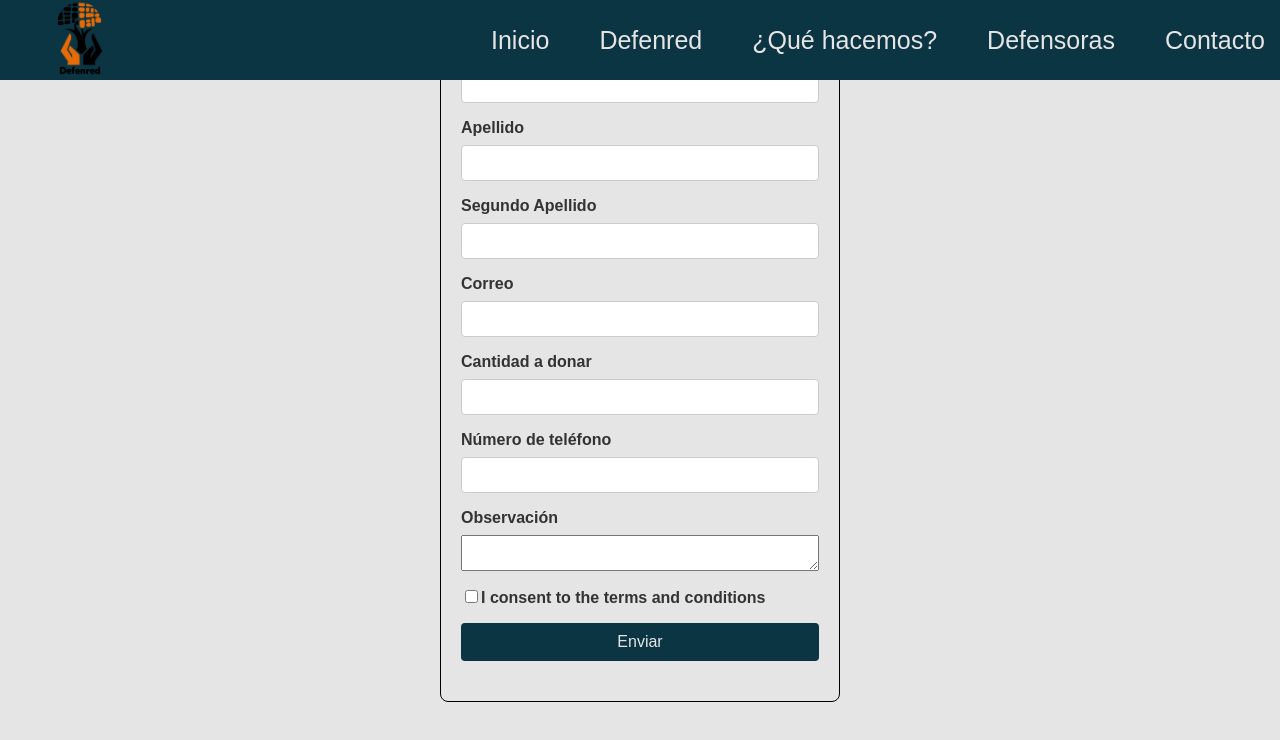
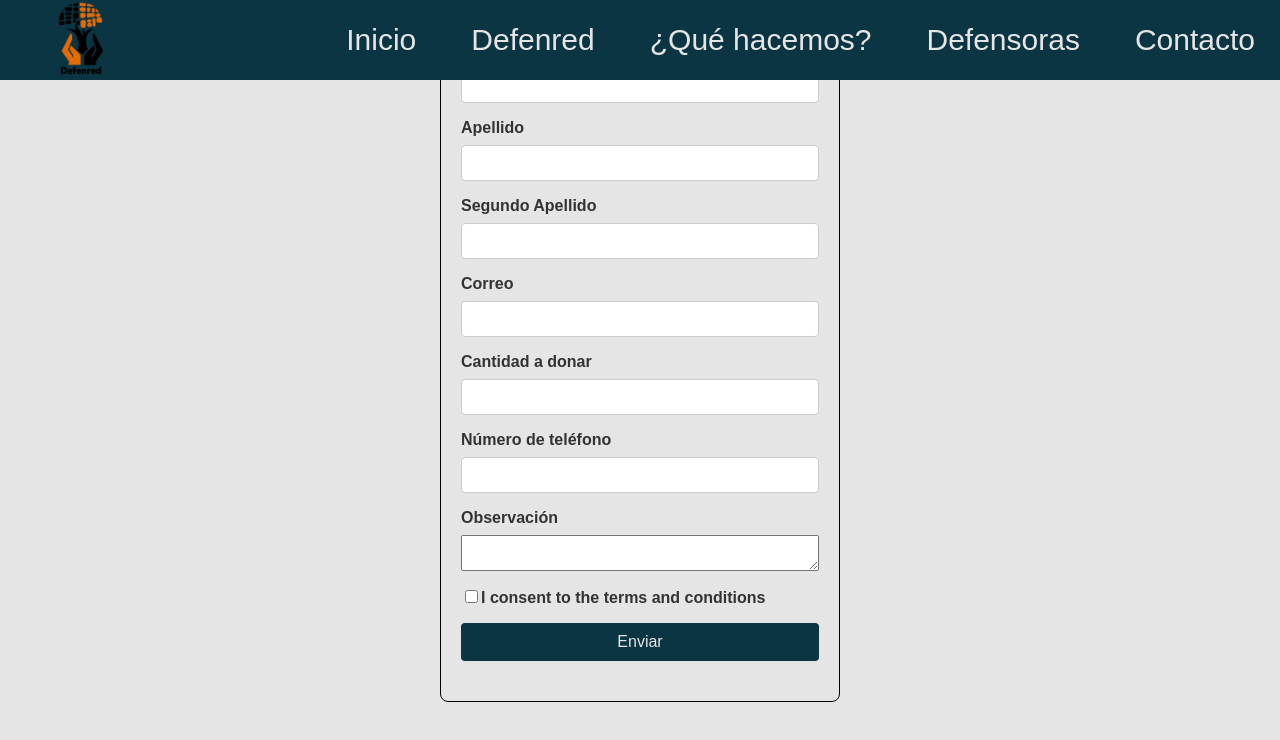
Before and after one commit to InkCapac/DANI_NODE, a React (Vite) app in the folder DEFENRED/: page /formulario in a window 1280 px wide. Shown: the top 740 px of the page. Built offline with nearby package versions, Linux system fonts and the light colour scheme.

Commit message:
CAMBIOS 12-02
:)

```diff
--- a/DEFENRED/src/componentes/css/Navtab.css
+++ b/DEFENRED/src/componentes/css/Navtab.css
@@ -25,23 +25,24 @@
 }
 
 .navbar.scrolled {
-  background-color: var(--white);
+  background-color: var(--blue);
 }
 
 .navbar.scrolled a {
-  color: var(--black);
+  color: var(--white);
 }
 
 .navbar-logo img {
   width: 160px;
   height: auto;
+  margin: 1px;
 }
 
 .navbar-menu {
   display: flex;
   list-style: none;
-  gap: 20px;
-  margin: 0;
+  gap: 25px;
+  margin: 1px 10px;
   padding: 0;
 }
 
@@ -51,7 +52,7 @@
 
 .navbar-item a {
   text-decoration: none;
-  font-size: 25px;
+  font-size: 30px;
   padding: 10px 15px;
   transition: background-color 0.3s ease, color 0.3s ease;
   color: var(--white);
```
